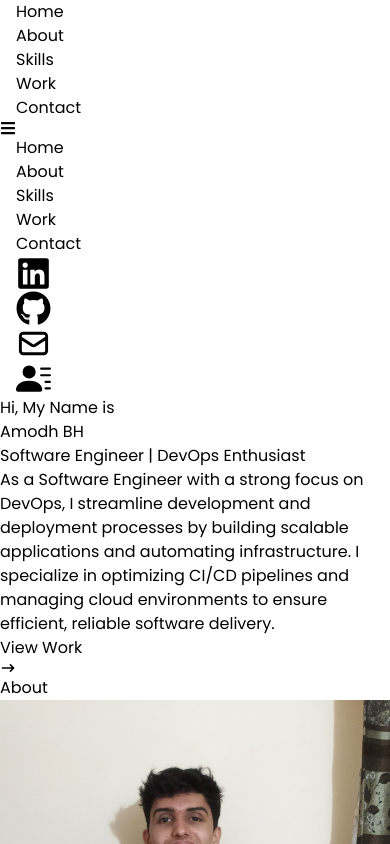
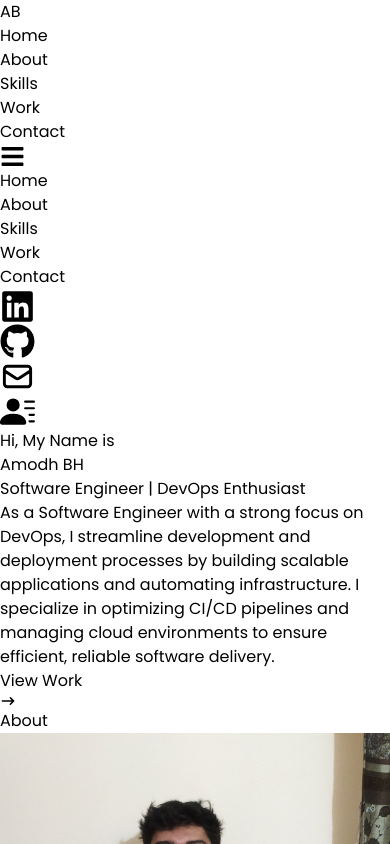
Before and after one commit to amodh-2002/resume-build, a React (Vite) app: page / in a window 390 px wide. Shown: the top 844 px of the page. Built offline with nearby package versions, Linux system fonts and the light colour scheme.

Commit message:
changes in mobile responsive

```diff
--- a/src/components/About.jsx
+++ b/src/components/About.jsx
@@ -3,9 +3,12 @@ import MyPic from "../assets/mypic.jpg";
 
 const About = () => {
   return (
-    <div name="about" className="w-full h-screen bg-[#0a192f] text-gray-300">
-      <div className="flex flex-col justify-center items-center w-full h-full">
-        <div className="max-w-[1000px] w-full grid grid-cols-2 gap-8">
+    <div
+      name="about"
+      className="w-full min-h-screen bg-[#0a192f] text-gray-300 overflow-hidden"
+    >
+      <div className="flex flex-col justify-center items-center h-full py-16 px-4 md:px-8 mx-auto max-w-[1000px]">
+        <div className="max-w-[1000px] w-full grid grid-cols-1 sm:grid-cols-2 gap-8 mb-8">
           <div className="sm:text-right pb-8 pl-4">
             <p className="text-4xl font-bold inline border-b-4 border-pink-600">
               About
@@ -13,17 +16,17 @@ const About = () => {
           </div>
           <div></div>
         </div>
-        <div className="max-w-[1000px] w-full grid sm:grid-cols-2 gap-8 px-4 justify-center items-center">
-          <div className="sm:text-right text-4xl font-bold flex flex-col items-center gap-6">
+        <div className="max-w-[1000px] w-full grid grid-cols-1 sm:grid-cols-2 gap-8">
+          <div className="text-center sm:text-right text-3xl sm:text-4xl font-bold flex flex-col items-center gap-6">
             <img
               src={MyPic}
               alt="Amodh BH"
-              className="rounded-full w-64 h-64 object-cover mx-auto"
+              className="rounded-full w-48 sm:w-64 h-48 sm:h-64 object-cover"
             />
             <h1>Amodh BH</h1>
           </div>
-          <div>
-            <p className="text-lg">
+          <div className="text-base sm:text-lg px-2 sm:px-0">
+            <p className="text-lg text-justify">
               I'm a Software Engineer passionate about DevOps, cloud
               technologies, and web development. I focus on streamlining the
               software development lifecycle with tools like Docker, Kubernetes,
--- a/src/components/Contact.jsx
+++ b/src/components/Contact.jsx
@@ -30,12 +30,12 @@ const Contact = () => {
   return (
     <div
       name="contact"
-      className="w-full h-screen bg-[#0a192f] flex justify-center items-center p-4"
+      className="w-full min-h-screen bg-[#0a192f] flex justify-center items-center py-16 overflow-hidden"
     >
       <form
         ref={form}
         onSubmit={sendEmail}
-        className="flex flex-col max-w-[600px] w-full"
+        className="flex flex-col max-w-[600px] w-full mx-4 md:mx-8"
       >
         <div className="pb-8">
           <p className="text-4xl font-bold inline border-b-4 border-pink-600 text-gray-300">
@@ -48,7 +48,7 @@ const Contact = () => {
         <input
           required
           autoComplete="name"
-          className="bg-[#ccd6f6] p-2 rounded-md outline-none"
+          className="bg-[#ccd6f6] p-4 rounded-md outline-none text-base mb-4"
           type="text"
           placeholder="Your Name"
           name="from_name"
@@ -56,14 +56,14 @@ const Contact = () => {
         <input
           required
           autoComplete="email"
-          className="my-4 p-2 bg-[#ccd6f6] rounded-md outline-none"
+          className="bg-[#ccd6f6] p-4 rounded-md outline-none text-base mb-4"
           type="email"
           placeholder="Your Email"
           name="from_email"
         />
         <textarea
           required
-          className="bg-[#ccd6f6] p-2 rounded-md text-black outline-none"
+          className="bg-[#ccd6f6] p-4 rounded-md outline-none text-base"
           name="message"
           rows="10"
           placeholder="Your Message"
--- a/src/components/Home.jsx
+++ b/src/components/Home.jsx
@@ -4,17 +4,17 @@ import { Link } from "react-scroll";
 
 const Home = () => {
   return (
-    <div name="home" className="w-full h-screen bg-[#0a192f]">
+    <div name="home" className="w-full h-screen bg-[#0a192f] overflow-hidden">
       {/* container  */}
-      <div className="max-w-[1000px] mx-auto px-8 flex flex-col justify-center h-full">
-        <p className="text-pink-600">Hi, My Name is</p>
-        <h1 className="text-4xl sm:text-7xl font-bold text-[#ccd6f6]">
+      <div className="max-w-[1000px] mx-auto px-4 md:px-8 flex flex-col justify-center h-full">
+        <p className="text-pink-600 text-lg mb-2">Hi, My Name is</p>
+        <h1 className="text-3xl sm:text-4xl md:text-7xl font-bold text-[#ccd6f6] mb-2">
           Amodh BH
         </h1>
-        <h2 className="text-3xl sm:text-6xl font-bold text-[#8892b0]">
+        <h2 className="text-2xl sm:text-3xl md:text-6xl font-bold text-[#8892b0] mb-4">
           Software Engineer | DevOps Enthusiast
         </h2>
-        <p className="text-[#8892b0] py-4 max-w-[1200px]">
+        <p className="text-[#8892b0] py-4 max-w-[700px] text-sm sm:text-base">
           As a Software Engineer with a strong focus on DevOps, I streamline
           development and deployment processes by building scalable applications
           and automating infrastructure. I specialize in optimizing CI/CD
--- a/src/components/Navbar.jsx
+++ b/src/components/Navbar.jsx
@@ -2,52 +2,54 @@ import React, { useState } from "react";
 import { FaBars, FaTimes, FaGithub, FaLinkedin } from "react-icons/fa";
 import { HiOutlineMail } from "react-icons/hi";
 import { BsFillPersonLinesFill } from "react-icons/bs";
-import Logo from "../assets/logo-AD.png";
 import { Link } from "react-scroll";
 import Resume from "./Amodh_BH_Resume1.pdf";
 
 const Navbar = () => {
   const [nav, setNav] = useState(false);
-  const handleClick = () => {
-    setNav(!nav);
-  };
+  const handleClick = () => setNav(!nav);
+
   return (
-    <div className="fixed w-full h-[80px] flex justify-between items-center px-4 bg-[#0a192f] text-gray-300">
-      {/* logo  */}
-      <div style={{ cursor: "pointer" }} className="logo"></div>
-      {/* menu  */}
-      <ul className=" hidden md:flex ">
-        <li>
+    <div className="fixed w-full h-[80px] flex justify-between items-center px-4 md:px-8 bg-[#0a192f] text-gray-300 z-50">
+      <div>
+        <h1 className="text-2xl sm:text-3xl font-bold text-pink-600">AB</h1>
+      </div>
+
+      {/* Menu */}
+      <ul className="hidden md:flex gap-8 items-center">
+        <li className="hover:text-pink-600">
           <Link to="home" smooth={true} duration={500}>
             Home
           </Link>
         </li>
-        <li>
+        <li className="hover:text-pink-600">
           <Link to="about" smooth={true} duration={500}>
             About
           </Link>
         </li>
-        <li>
+        <li className="hover:text-pink-600">
           <Link to="skills" smooth={true} duration={500}>
             Skills
           </Link>
         </li>
-        <li>
+        <li className="hover:text-pink-600">
           <Link to="work" smooth={true} duration={500}>
             Work
           </Link>
         </li>
-        <li>
+        <li className="hover:text-pink-600">
           <Link to="contact" smooth={true} duration={500}>
             Contact
           </Link>
         </li>
       </ul>
-      {/* hamburger  */}
+
+      {/* Hamburger */}
       <div onClick={handleClick} className="md:hidden z-10 cursor-pointer">
-        {!nav ? <FaBars /> : <FaTimes />}
+        {!nav ? <FaBars size={25} /> : <FaTimes size={25} />}
       </div>
-      {/* mobile-menu  */}
+
+      {/* Mobile menu */}
       <ul
         className={
           !nav
@@ -55,34 +57,35 @@ const Navbar = () => {
             : "absolute top-0 left-0 w-full h-screen bg-[#0a192f] flex flex-col justify-center items-center"
         }
       >
-        <li className="py-6 text-4xl">
+        <li className="py-6 text-4xl hover:text-pink-600">
           <Link onClick={handleClick} to="home" smooth={true} duration={500}>
             Home
           </Link>
         </li>
-        <li className="py-6 text-4xl">
+        <li className="py-6 text-4xl hover:text-pink-600">
           <Link onClick={handleClick} to="about" smooth={true} duration={500}>
             About
           </Link>
         </li>
-        <li className="py-6 text-4xl">
+        <li className="py-6 text-4xl hover:text-pink-600">
           <Link onClick={handleClick} to="skills" smooth={true} duration={500}>
             Skills
           </Link>
         </li>
-        <li className="py-6 text-4xl">
+        <li className="py-6 text-4xl hover:text-pink-600">
           <Link onClick={handleClick} to="work" smooth={true} duration={500}>
             Work
           </Link>
         </li>
-        <li className="py-6 text-4xl">
+        <li className="py-6 text-4xl hover:text-pink-600">
           <Link onClick={handleClick} to="contact" smooth={true} duration={500}>
             Contact
           </Link>
         </li>
       </ul>
-      {/* social-icons  */}
-      <div className="hidden md:flex fixed flex-col top-[35%] left-0 bg-[#152134e3] w-[90px] py-4 rounded-md">
+
+      {/* Social icons */}
+      <div className="hidden lg:flex fixed flex-col top-[35%] left-0 z-40">
         <ul>
           <li className="w-[160px] h-[60px] flex justify-between items-center ml-2">
             <a
--- a/src/components/Skills.jsx
+++ b/src/components/Skills.jsx
@@ -18,17 +18,18 @@ import Linux from "../assets/Linux.png";
 
 const Skills = () => {
   return (
-    <div name="skills" className="w-full h-screen bg-[#0a192f] text-gray-300 ">
-      {/* container */}
-      <div className="max-w-[1000px] mx-auto p-4 flex flex-col justify-center w-full h-full">
-        <div>
+    <div
+      name="skills"
+      className="w-full min-h-screen bg-[#0a192f] text-gray-300 overflow-hidden"
+    >
+      <div className="max-w-[1000px] mx-auto px-4 md:px-8 flex flex-col justify-center h-full py-16">
+        <div className="mb-8">
           <p className="text-4xl font-bold inline border-b-4 border-pink-600">
             Skills
           </p>
-          <p className="py-4">// These are the technologies I've worked with</p>
+          <p className="py-6">// These are the technologies I've worked with</p>
         </div>
-
-        <div className="w-full grid grid-cols-2 sm:grid-cols-4 gap-4 text-center py-8">
+        <div className="w-full grid grid-cols-2 sm:grid-cols-3 md:grid-cols-4 gap-4 text-center">
           <div className="shadow-md shadow-[#040c16] hover:scale-110 duration-500">
             <img className="w-20 mx-auto my-4" src={AWS} alt="" />
             <p className="my-4">AWS</p>
--- a/src/index.css
+++ b/src/index.css
@@ -4,14 +4,28 @@
 @tailwind utilities;
 
 @layer base{
+    html {
+        @apply scroll-smooth overflow-x-hidden;
+    }
     body{
-        @apply font-["Poppins",sans-serif];
+        @apply font-["Poppins",sans-serif] overflow-x-hidden text-base;
     }
     li{
-        @apply px-4;
-        @apply cursor-pointer
+        @apply cursor-pointer;
+    }
+    #root {
+        @apply overflow-x-hidden;
+    }
+}
+
+@layer components {
+    .section-padding {
+        @apply py-16 px-6 sm:px-8;
     }
 
+    .input-field {
+        @apply bg-[#ccd6f6] p-4 rounded-md outline-none text-base mb-4;
+    }
 }
 
 @layer utilities {
```
Also changed, not shown: src/components/Work.jsx (+17 -14 lines).
